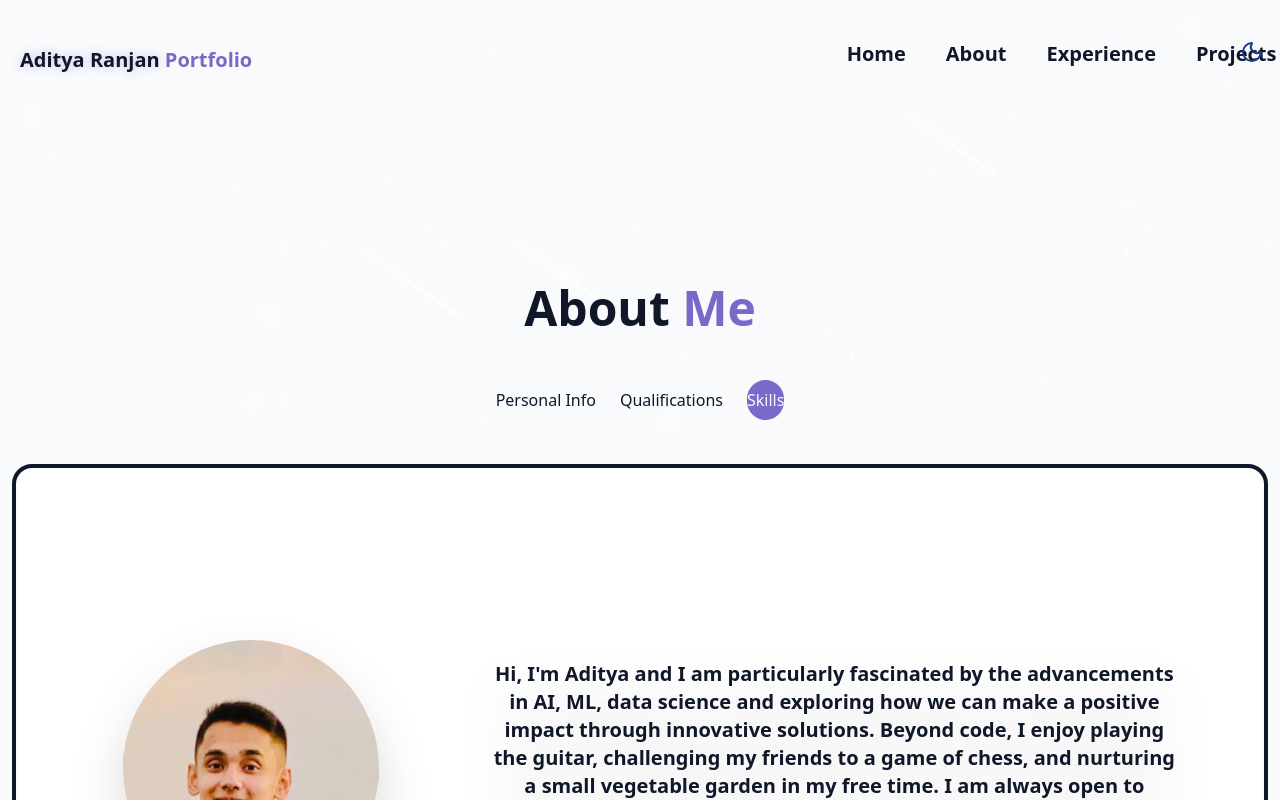
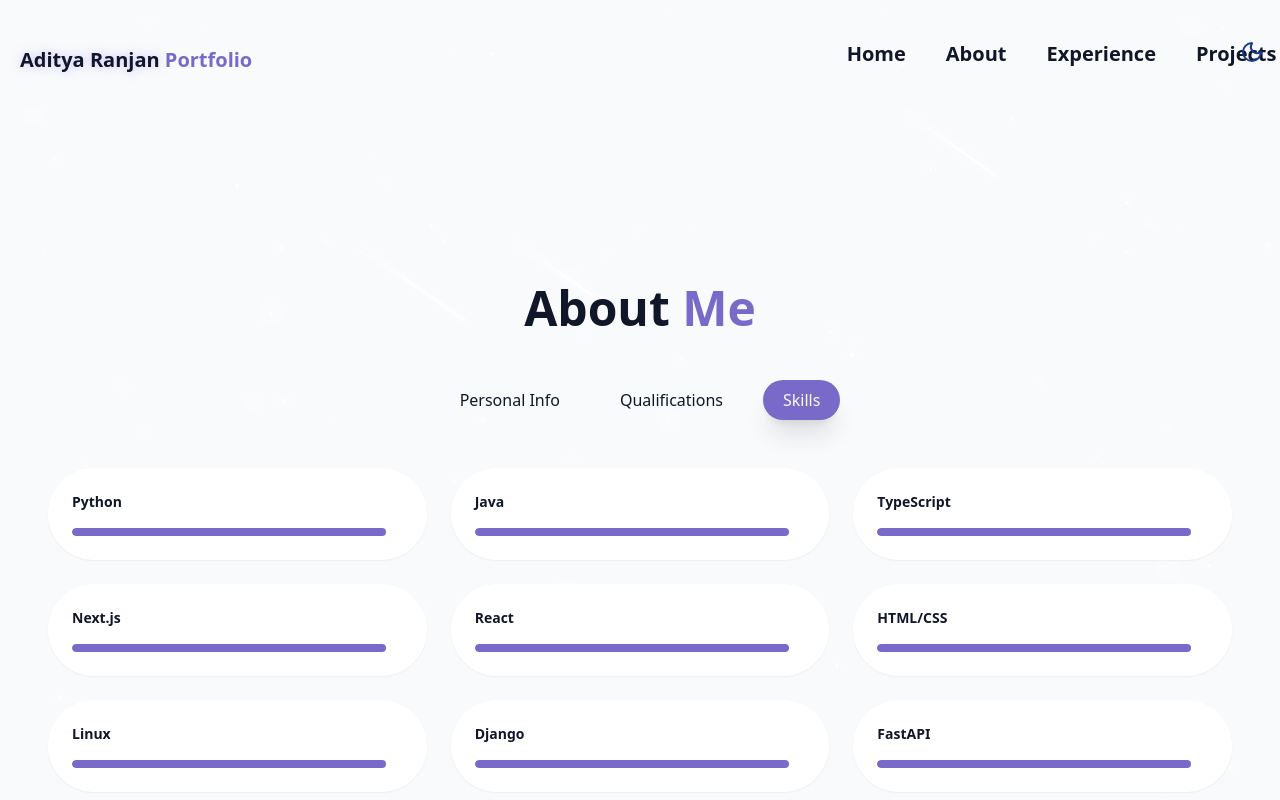
Before and after one commit to ADI-0519/PortfolioWebsite, a React (Vite) app in the folder PortfolioWebsite/: page / in a window 1280 px wide. Both pictures are taken after a click on the button "Skills". Shown: the part 612-1412 px from the top of the page. Built offline with nearby package versions, Linux system fonts and the light colour scheme.

Commit message:
Edited AboutMe section

```diff
--- a/PortfolioWebsite/src/Components/AboutMe.tsx
+++ b/PortfolioWebsite/src/Components/AboutMe.tsx
@@ -1,58 +1,38 @@
 import { Code } from "lucide-react"
 import image from "../assets/image.jpg"
 import { useState } from "react"
+import PersonalInfo from "./PersonalInfo";
+import Qualifications from "./Qualifications";
+import Skills from "./Skills";
 
 function AboutMe() {
   const [activeSection, setSection] = useState("Personal Info");
   const categories = ["Personal Info", "Qualifications", "Skills"]
 
+
   return (
     <section id="about" className="py-24 px-4 relative">
-      <h2 className="text-3xl md:text-5xl font-bold mb-12 text-center">
+      <h2 className="text-3xl md:text-5xl font-bold mb-12 text-center container">
                 About <span className="text-primary">Me</span>
       </h2>
 
-      <div className="flex container flex-wrap justify-center gap-6 mb-12">
+      <div className="flex container flex-wrap justify-center gap-5 mb-12 w-fit bg-secondary/90 rounded-full mx-auto">
         {categories.map((item,key) => (
 
-            <button key={key} onClick={() => setSection(item)} className= {`"px-5 py-2 rounded-full transition-all duration-300 capitalize" ${activeSection === item ? "bg-primary text-primary-foreground" : "bg-secondary/70 text-foreground hover:bd-secondary"}`}>
+            <button key={key} onClick={() => setSection(item)} className= {`px-5 py-2 rounded-full transition-all duration-300 capitalize ${activeSection === item ? "bg-primary text-primary-foreground shadow-xl" : "bg-secondary/70 text-foreground hover:bd-secondary"}`}>
               {item}
             </button>
         ))}
       </div>
 
+      <div className="container h-150 rounded-2xl">
 
-
-
-      <div className="container mx-auto card-hover gradient-border bg-blend-overlay rounded-2xl h-150 p-10 outline-4">
-
-          <div className="grid grid-rows-1 h-full grid-cols-[1fr_2fr]">
-            <div className="w-full items-center justify-center flex drop-shadow-2xl">
-              <div className="w-64 h-64 rounded-full overflow-hidden"><img src={image}></img></div>
-            </div>
-
-            <div className="w-full items-center justify-center flex drop-shadow-2xl">
-
-              <div className="text-xl font-semibold text-muted-foreground text-center m-10  items-center justify-center">
-                Hi, I'm Aditya and I am particularly fascinated by the advancements in AI, ML, data science and exploring how we can make a positive impact through innovative solutions. Beyond code, I enjoy playing the guitar, challenging my friends to a game of chess, and nurturing a small vegetable garden in my free time. I am always open to learning, be it new technologies, creative pursuits, or everyday skills.
-
-                <div className="p-3 rounded-full bg-primary/10 w-12">
-                  <Code className="h-6 w-6 text-primary"/>
-                </div>
-
-              </div>
-
-            </div>
-
-
-          </div>
-
-          <div>
-
-
-        </div>
+        {activeSection === "Personal Info" && < PersonalInfo />}
+        {activeSection === "Qualifications" && <Qualifications/>}
+        {activeSection === "Skills" && <Skills/>}
 
       </div>
+
     </section>
   )
 }
--- /dev/null
+++ b/PortfolioWebsite/src/Components/PersonalInfo.tsx
@@ -0,0 +1,36 @@
+import { Code } from "lucide-react"
+import image from "../assets/image.jpg"
+
+
+function PersonalInfo() {
+  return (
+    <div className="container card-hover gradient-border bg-blend-overlay rounded-2xl h-150 p-10 outline-4">
+
+          <div className="grid grid-rows-1 h-full grid-cols-[1fr_2fr]">
+            <div className="w-full items-center justify-center flex drop-shadow-2xl">
+              <div className="w-64 h-64 rounded-full overflow-hidden"><img src={image}></img></div>
+            </div>
+
+            <div className="w-full items-center justify-center flex drop-shadow-2xl">
+
+              <div className="text-xl font-semibold text-muted-foreground text-center m-10  items-center justify-center">
+                Hi, I'm Aditya and I am particularly fascinated by the advancements in AI, ML, data science and exploring how we can make a positive impact through innovative solutions. Beyond code, I enjoy playing the guitar, challenging my friends to a game of chess, and nurturing a small vegetable garden in my free time. I am always open to learning, be it new technologies, creative pursuits, or everyday skills.
+
+                <div className="p-3 rounded-full bg-primary/10 w-12">
+                  <Code className="h-6 w-6 text-primary"/>
+                </div>
+
+              </div>
+
+            </div>
+
+
+          </div>
+
+
+
+        </div>
+  )
+}
+
+export default PersonalInfo
--- /dev/null
+++ b/PortfolioWebsite/src/Components/Qualifications.tsx
@@ -0,0 +1,11 @@
+
+
+function Qualifications() {
+  return (
+    <div>
+
+    </div>
+  )
+}
+
+export default Qualifications
--- /dev/null
+++ b/PortfolioWebsite/src/Components/Skills.tsx
@@ -0,0 +1,50 @@
+
+
+function Skills() {
+    const skills = [
+
+        {name: "Python", level: 95},
+        {name: "Java", level: 95},
+        {name: "TypeScript", level: 95},
+        {name: "Next.js", level: 95},
+        {name: "React", level: 95},
+        {name: "HTML/CSS", level: 95},
+        {name: "Linux", level: 95},
+        {name: "Django", level: 95},
+        {name: "FastAPI", level: 95},
+        {name: "SQL", level: 95},
+        {name: "Git", level: 95},
+        {name: "JavaScript", level: 95},
+        {name: "OpenCV", level: 95},
+        {name: "Vercel", level: 95},
+        {name: "VSCode", level: 95},
+
+
+    ];
+
+    return (
+
+    <div className="grid grid-cols-1 sm:grid-cols-2 lg:grid-cols-3 gap-6">
+      {skills.map((skill,key) => (
+
+        <div key={key} className="bg-card p-6 rounded-full shadow-xs card-hover opacity-0" style={{animation: `fade-in 0.6s ease-out forwards`, animationDelay: `${key * 0.1}s`}}>
+            <div className="text-left mb-4 ">
+                <h3 className="font-semibold text-sm">{skill.name}</h3>
+            </div>
+
+            <div className="w-full bg-secondary/50 h-2 rounded-full overflow-hidden">
+                <div className="bg-primary h-2 rounded-full origin-left animate-[grow_1.5s_ease-out]" style={{width: skill.level + "%", animation: "grow 1.5s ease-out forwards"}}/>
+            </div>
+
+            {/* <div className="text-right mt-1 ">
+                <span className="text-sx text-muted-foreground">{skill.level}%</span>
+            </div> */}
+
+        </div>
+
+      ))}
+    </div>
+  )
+}
+
+export default Skills
```
